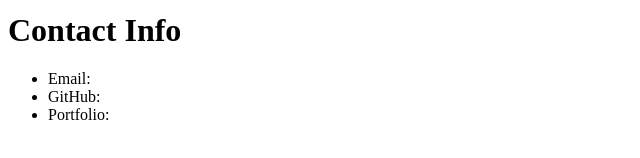
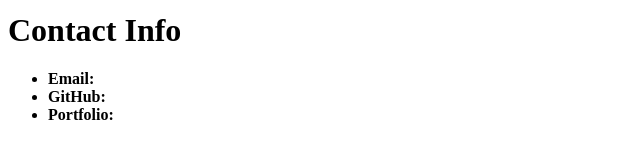
Before and after one commit to benzed3/student_bio_act_01-04, a plain HTML site: page index.html in a window 1280 px wide. Shown: the part 386-544 px from the top of the page, 0-640 px from the left. Drawn offline with Linux system fonts and the light colour scheme.

Commit message:
made contact info information bold

```diff
--- a/index.html
+++ b/index.html
@@ -19,9 +19,9 @@
     <h1>Contact Info</h1>
 
     <ul>
-        <li>Email:</li>
-        <li>GitHub:</li>
-        <li>Portfolio:</li>
+        <li><b>Email:</b></li>
+        <li><b>GitHub:</b></li>
+        <li><b>Portfolio:</b></li>
     </ul>
 
 </body>
```
